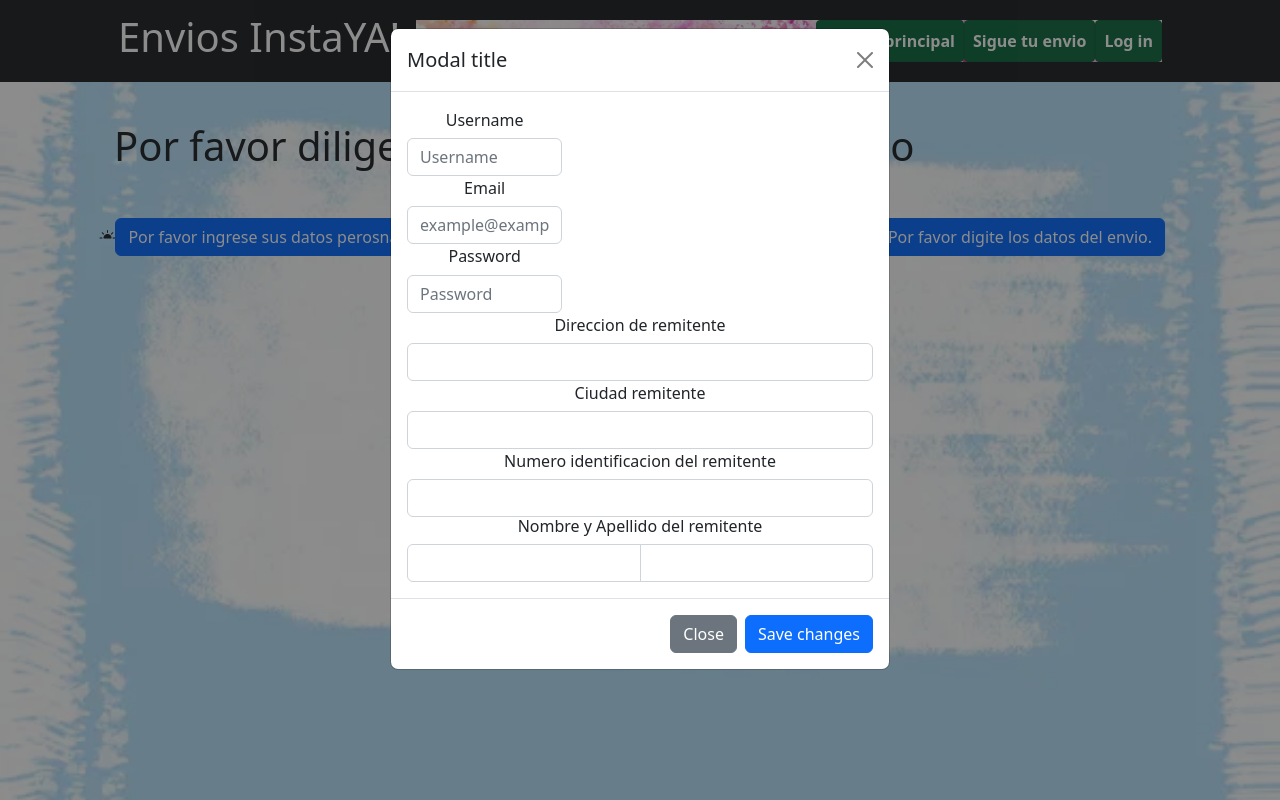
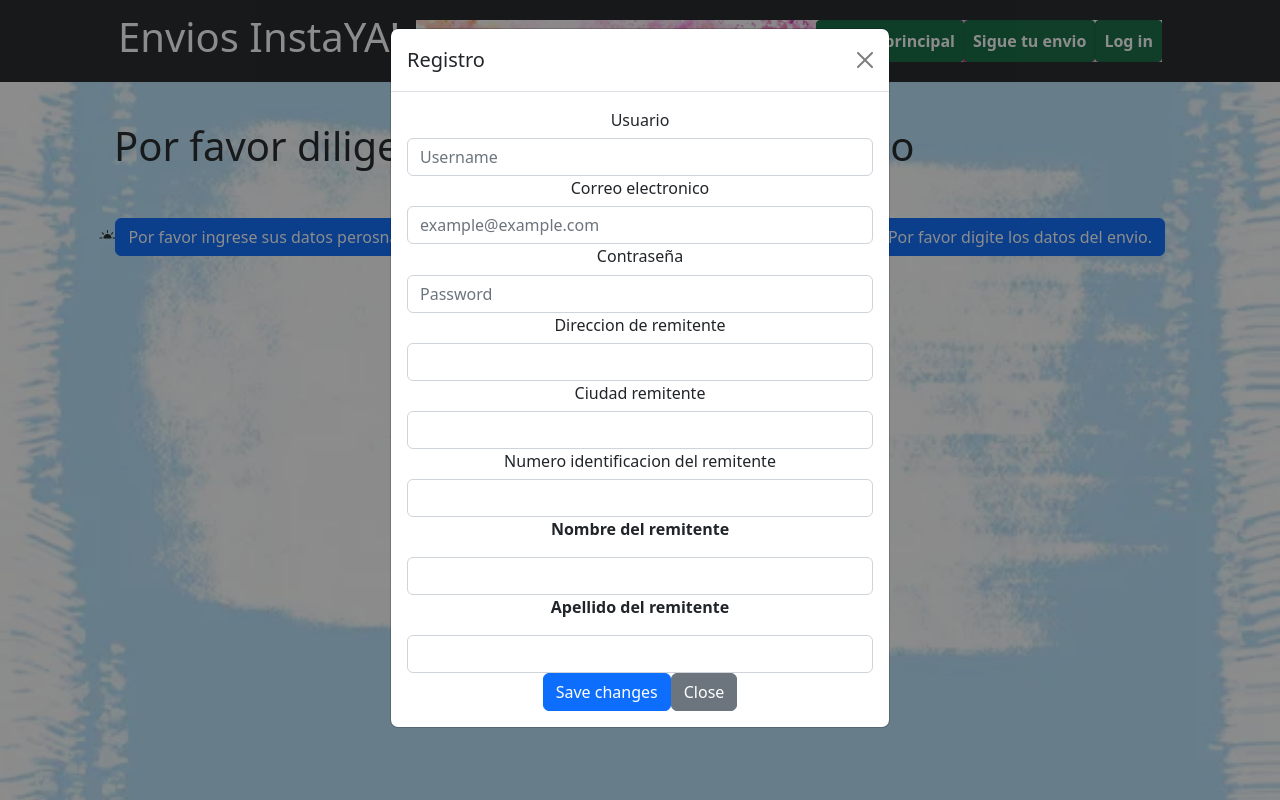
Before and after one commit to adferatuz/Proyecto_Envios_Ciclo4, a React (Vite) app: page /Envios in a window 1280 px wide. Both pictures are taken after a click on the button "Por favor ingrese sus datos perosnales.". Built offline with nearby package versions, Linux system fonts and the light colour scheme.

Commit message:
terminado formulario envio de datos

```diff
--- a/package.json
+++ b/package.json
@@ -16,6 +16,7 @@
     "react-bootstrap": "^2.6.0",
     "react-date-picker": "^9.1.0",
     "react-dom": "^18.2.0",
+    "react-hook-form": "^7.39.6",
     "react-router-dom": "^6.4.3",
     "styled-components": "^5.3.6"
   },
--- a/src/components/Aplicacion/App/App.jsx
+++ b/src/components/Aplicacion/App/App.jsx
@@ -5,7 +5,7 @@ import { BrowserRouter, Routes, Route } from "react-router-dom";
 import { Loggin } from "../Servicios/Loggin";
 import { Envios } from "../Servicios/Envios";
 import { EstadoEnvios } from "../Servicios/EstadoEnvios";
-import styled from "styled-components";
+import '../css/style-envios.css';
 
 
 export const Actualizable = () => {
--- a/src/components/Aplicacion/Servicios/Envios.jsx
+++ b/src/components/Aplicacion/Servicios/Envios.jsx
@@ -79,10 +79,7 @@ export const Envios = () => {
                     </div>
                 </div>
             <div className="container text-center fondo">
-
             </div>
-
-
             </div>
         </div>
         </>
--- a/src/components/Aplicacion/Servicios/confirmacionEnvioFormulario.jsx
+++ b/src/components/Aplicacion/Servicios/confirmacionEnvioFormulario.jsx
@@ -1,13 +1,21 @@
 import {React} from "react";
 import { useEffect } from "react";
+import { useForm } from "react-hook-form";
+
 
 
 const  ModalEnviado = ({vista, handleClickChild})=> {
     useEffect(() =>{
     },[vista])
+
+    const {register, formState: {errors}, handleSubmit} = useForm ();
+    const customSubmit = (data) =>{console.log(data)};
+
+
     const handleClick = () => {
         handleClickChild();
     }
+
 
     return (
 
@@ -15,37 +23,104 @@ const  ModalEnviado = ({vista, handleClickChild})=> {
             <div className="modal-dialog">
                 <div className="modal-content">
                     <div className="modal-header">
-                        <h5 className="modal-title">Modal title</h5>
+                        <h5 className="modal-title">Registro</h5>
                         <button type="button" className="btn-close" data-bs-dismiss="modal" aria-label="Close" onClick={handleClick}></button>
                     </div>
                 <div className="modal-body">
-                <form action="">
-                    <div className="col-4">
-                        <label htmlFor="iUsername"> <h6> Username</h6></label>
-                        <input id="iUsername" name="username" type="text" className="form-control" placeholder="Username" aria-label="Username" aria-describedby="addon-wrapping"/>
-                        <label htmlFor="iemail"><h6>Email</h6></label>
-                        <input type="email" className="form-control" placeholder="example@example.com" aria-label="email" aria-describedby="addon-wrapping" name="iemail" id="iemail"/>
-                        <label htmlFor="ipassword"><h6>Password</h6></label>
-                        <input id="ipassword" name="Password" type="Password" className="form-control" placeholder="Password" aria-label="Password" aria-describedby="addon-wrapping"/>
+                <form action="" onSubmit={handleSubmit(customSubmit)} >
+                    <div className="col form-envio__datos">
+
+                        <label htmlFor="username"> <h6> Usuario</h6></label>
+                        <input {...register("username", { required: true, maxLength:15 })}
+                        aria-invalid = {errors.username ? "true": "false"}
+                        id="username"
+                        name="username"
+                        type="text"
+                        className="form-control "
+                        placeholder="Username"
+                        aria-label="username"
+                        aria-describedby="addon-wrapping"/>
+                        {errors.username && <span>This field is required. Max length 15<br /></span>}
+
+                        <label htmlFor="email"><h6>Correo electronico</h6></label>
+                        <input {...register("email", { required: true })}
+                        aria-invalid = {errors.email ? "true": "false"}
+                        type="email"
+                        className="form-control"
+                        placeholder="example@example.com"
+                        aria-label="email"
+                        aria-describedby="addon-wrapping"
+                        name="email"
+                        id="email"/>
+                        {errors.email && <span>This field is required <br /></span>}
+
+                        <label htmlFor="Password"><h6>Contraseña</h6></label>
+                        <input {...register("Password", { required: true })}
+                        aria-invalid = {errors.Password ? "true": "false"}
+                        id="Password"
+                        name="Password"
+                        type="Password"
+                        className="form-control"
+                        placeholder="Password"
+                        aria-label="Password"
+                        aria-describedby="addon-wrapping"/>
+                        {errors.Password && <span>This field is required <br /></span>}
+
                     </div>
-                    <div className="col">
-                        <label htmlFor="iciudadRecogida"><h6>Direccion de remitente</h6></label>
-                        <input type="text" className="form-control" id="iciudadRecogida" />
-                        <label htmlFor="iciudadRem"><h6>Ciudad remitente</h6></label>
-                        <input type="text" className="form-control" id="iciudadRem" />
-                        <label htmlFor="iIdRemitente"><h6>Numero identificacion del remitente</h6></label>
-                        <input type="text" className="form-control" id="iIdRemitente" />
-                        <span ><h6>Nombre y Apellido del remitente</h6></span>
-                        <div className="input-group">
-                            <input type="text" aria-label="First name" className="form-control" />
-                            <input type="text" aria-label="Last name" className="form-control" />
+                    <div className="col form-envio__datos">
+                        <label htmlFor="ciudadRecogida"><h6>Direccion de remitente</h6></label>
+                        <input {...register("ciudadRecogida", { required: true })}
+                        aria-invalid = {errors.ciudadRecogida ? "true": "false"}
+                        type="text"
+                        className="form-control"
+                        id="ciudadRecogida" />
+                        {errors.ciudadRecogida && <span>This field is required <br /></span>}
+
+
+                        <label htmlFor="ciudadRem"><h6>Ciudad remitente</h6></label>
+                        <input {...register("ciudadRem", { required: true })}
+                        aria-invalid = {errors.ciudadRem ? "true": "false"}
+                        type="text"
+                        className="form-control"
+                        id="iciudadRem" />
+                        {errors.ciudadRem && <span>This field is required <br /></span>}
+
+                        <label htmlFor="IdRemitente"><h6>Numero identificacion del remitente</h6></label>
+                        <input {...register("IdRemitente", { required: true })}
+                        aria-invalid = {errors.IdRemitente ? "true": "false"}
+                        type="number"
+                        className="form-control"
+                        id="IdRemitente" />
+                        {errors.IdRemitente && <span>This field is required <br /></span>}
+
+
+                        <p><b>Nombre del remitente</b></p>
+                        <div className="col">
+                            <input {...register("firstname", { required: true, maxLength:15 })}
+                            aria-invalid = {errors.firstname ? "true": "false"}
+                            type="text"
+                            id="firstname"
+                            name="firstname"
+                            aria-label="First name"
+                            className="form-control" />
+                            {errors.firstname && <span>This field is required. <br /></span>}
+
+                            <p><b>Apellido del remitente</b></p>
+                            <input {...register("lastName", { required: true, maxLength:15 })}
+                            aria-invalid = {errors.lastName ? "true": "false"}
+                            type="text"
+                            id="lastName"
+                            name="lastName"
+                            aria-label="Last name"
+                            className="form-control" />
+                            {errors.lastName && <span>This field is required. <br /></span>}
+
+                            <button type="submit" className="btn btn-primary">Save changes</button>
+                            <button type="button" className="btn btn-secondary" data-bs-dismiss="modal" onClick={handleClick}>Close</button>
+
                         </div>
                     </div>
-                    </form>
-                </div>
-                <div className="modal-footer">
-                    <button type="button" className="btn btn-secondary" data-bs-dismiss="modal">Close</button>
-                    <button type="button" className="btn btn-primary">Save changes</button>
+                </form>
                 </div>
                 </div>
             </div>
--- /dev/null
+++ b/src/components/Aplicacion/css/style-envios.css
@@ -0,0 +1,4 @@
+.form-envio__datos span{
+    color: rgb(246, 17, 17);
+    font-size: 12px;
+}
--- a/src/main.jsx
+++ b/src/main.jsx
@@ -1,12 +1,9 @@
 import React from 'react';
 import ReactDOM from 'react-dom/client';
-import * as bootstrap from 'bootstrap';
 import 'bootstrap/dist/css/bootstrap.min.css';
 import {Actualizable} from './components/Aplicacion/App/App.jsx';
 import 'react-date-picker/dist/DatePicker.css';
 import 'bootstrap-icons/font/bootstrap-icons.css'
-
-
 
 ReactDOM.createRoot(document.getElementById('root')).render(
   <React.StrictMode>
```
Also changed, not shown: 1 other file (tests, documents, lock files or other folders).
